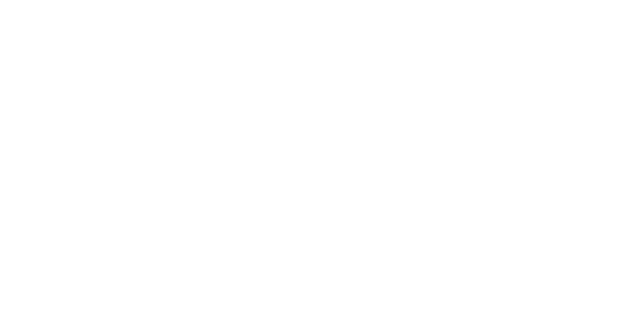
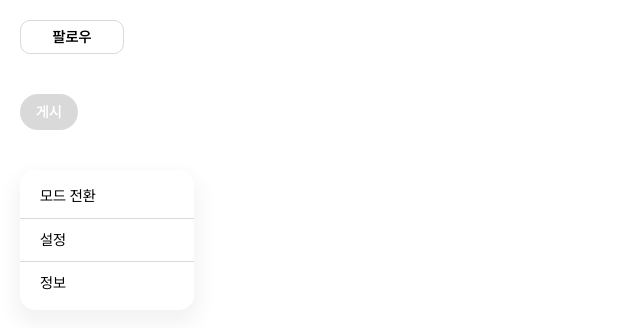
Before and after one commit to wdahlia/threads_clone, a Next.js app: page / in a window 1280 px wide. Shown: the top 328 px of the page, without its empty margins (0-640 px from the left). Built offline with nearby package versions, Linux system fonts and the light colour scheme.

Commit message:
🎨 Style: tailwind.config.ts 세팅, 반복 컴포넌트 출력 테스트
- tailwind.config.ts dark/light 모드 분리하여 재사용가능한 스타일링 설정
- 버튼 컴포넌트, 리스트 컴포넌트 출력 테스트 완료

```diff
--- a/app/layout.tsx
+++ b/app/layout.tsx
@@ -1,13 +1,17 @@
-import type { Metadata } from 'next'
-import { Inter } from 'next/font/google'
-import './globals.css'
-
-const inter = Inter({ subsets: ['latin'] })
+import type { Metadata } from 'next';
+import localFont from "next/font/local";
+import './globals.css';
 
 export const metadata: Metadata = {
-  title: 'Create Next App',
-  description: 'Generated by create next app',
+  title: 'Threads Clone Coding',
+  description: 'Threads Clone Coding Project generated by create next app',
 }
+
+const pre = localFont({
+  src: "./font/PretendardVariable.woff2",
+  variable: "--pre",
+  display:'swap',
+})
 
 export default function RootLayout({
   children,
@@ -16,7 +20,7 @@
 }) {
   return (
     <html lang="en">
-      <body className={inter.className}>{children}</body>
+      <body className={`${pre.className} h-screen`}>{children}</body>
     </html>
   )
 }
--- a/app/page.tsx
+++ b/app/page.tsx
@@ -1,6 +1,21 @@
 export default function Home() {
+  const listNames : Array<string> = ["모드 전환", "설정", "정보"];
   return (
-    <main>
+    <main className="text-[50px] bg-light-bg dark:bg-dark-bg h-full">
+      {/* 팔로우 버튼 스타일링 테스트 */}
+      <div className="flex p-[20px]">
+        <button className="w-[104px] h-[34px] leading-[80%] text-[15px] font-semibold text-light-txt dark:text-dark-txt rounded-[10px] border-[1px] border-light-btn-brd dark:border-dark-btn-brd bg-inherit">팔로우</button>
+      </div>
+      {/* 게시 버튼 스타일링 테스트 */}
+      <div className="flex p-[20px]">
+        <button className="min-w-[58px] h-[36px] leading-[80%] text-[15px] font-semibold text-light-post-txt dark:text-dark-post-txt rounded-[80px] dark:border-dark-btn-brd bg-light-btn-brd dark:bg-dark-btn-brd">게시</button>
+      </div>
+      {/* 리스트, input Box shadow 스타일링 테스트*/}
+      <div className="text-[15px] dark:text-dark-txt text-light-txt font-normal dark:bg-dark-list-bg w-[174px] rounded-[15px] m-[20px] shadow-box dark:border-dark-hr">
+        <ul className="">
+          { listNames.map((list, idx) => <li key={idx} className="border-b-light-hr dark:border-b-dark-hr py-[10px] border-b-[1px] last:border-b-0 first:pt-[15px] last:pb-[15px] indent-[20px]">{list}</li>)}
+        </ul>
+      </div>
     </main>
   )
 }
--- a/tailwind.config.ts
+++ b/tailwind.config.ts
@@ -7,5 +7,40 @@
     "./src/**/*.{ts,tsx}",
   ],
   theme: {
+    fontFamily: {
+      pre: ['var(--pre)'],
+    },
+    boxShadow: {
+      'box' : '0px 10px 20px 5px rgba(0, 0, 0, 0.05)',
+    },
+    colors: {
+      /* dark mode colors */
+      'dark-bg': '#101010',
+      'dark-list-bg': '#181818',
+      'dark-navicon': '#4D4D4D',
+      'dark-navicon_slc': '#F3F5F7',
+      'dark-hr': 'rgba(243, 245, 247, 0.15)',
+      'dark-txt': '#F3F5F7',
+      'dark-sub-txt': '#777777',
+      'dark-post-txt': '#101010',
+      'dark-input-bg': '#0A0A0A',
+      'dark-btn-brd': 'rgba(243, 245, 247, 0.15)',
+      'dark-input-brd': 'rgba(243, 245, 247, 0.15)',
+      'dark-icon-hover': '#1C1C1C',
+      /* light mode colors */
+      'light-bg': '#FFFFFF',
+      'light-navicon': '#B8B8B8',
+      'light-navicon_slc': '#000000',
+      'light-hr': '#D9D9D9',
+      'light-txt': '#000000',
+      'light-sub-txt': '#777777',
+      'light-post-txt': '#FFFFFF',
+      'light-input-bg': '#FAFAFA',
+      'light-input-brd': 'rgba(0, 0, 0, 0.15)',
+      'light-btn-brd': 'rgba(0, 0, 0, 0.15)',
+      'light-icon-hover': '#F5F5F5',
+      /* Shared Styles */
+      'link-txt': '0095F6',
+    },
   }
 };
```
Also changed, not shown: app/font/PretendardVariable.woff2 (added).
